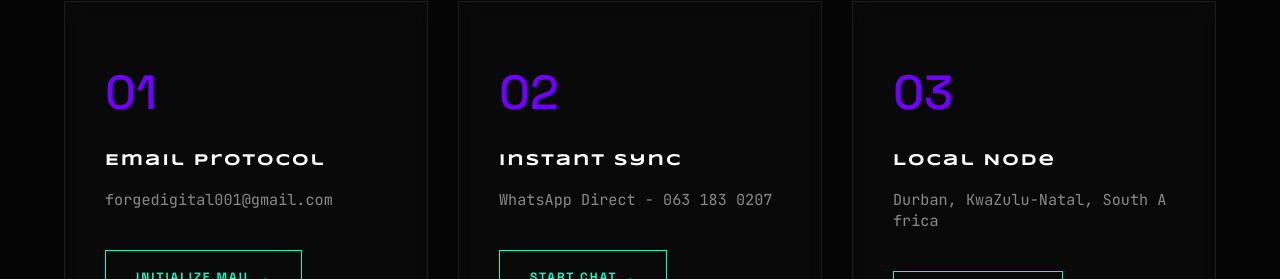
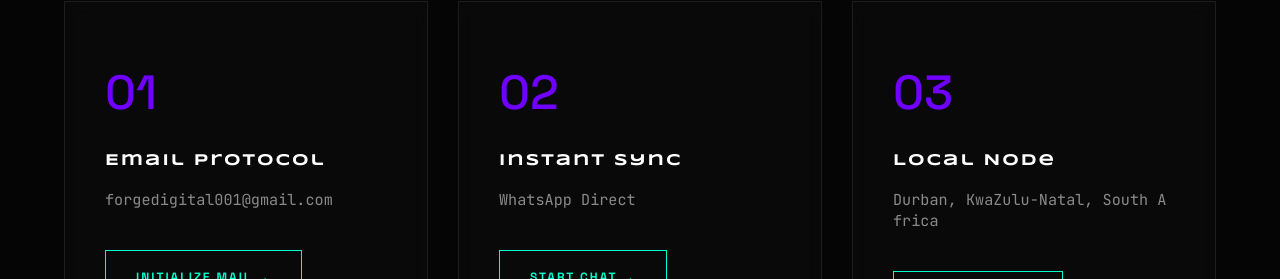
Before and after one commit to ST10378552/Template_Site, a React (Vite) app: page /contact in a window 1280 px wide. Shown: the part 917-1196 px from the top of the page. Built offline with nearby package versions, Linux system fonts and the light colour scheme.

Commit message:
feat: update buttons to navigate to contact page and fix GTM setup

```diff
--- a/src/components/Contact.jsx
+++ b/src/components/Contact.jsx
@@ -54,7 +54,7 @@ export default function Contact() {
             <span className="action-icon">02</span>
             <div className="action-content">
               <h4>Instant Sync</h4>
-              <p className="raw-data">WhatsApp Direct - 063 183 0207</p>
+              <p className="raw-data">WhatsApp Direct</p>
               <a href={`https://wa.me/270631830207`} target="_blank" rel="noreferrer" className="action-button">
                 Start Chat →
               </a>
```
